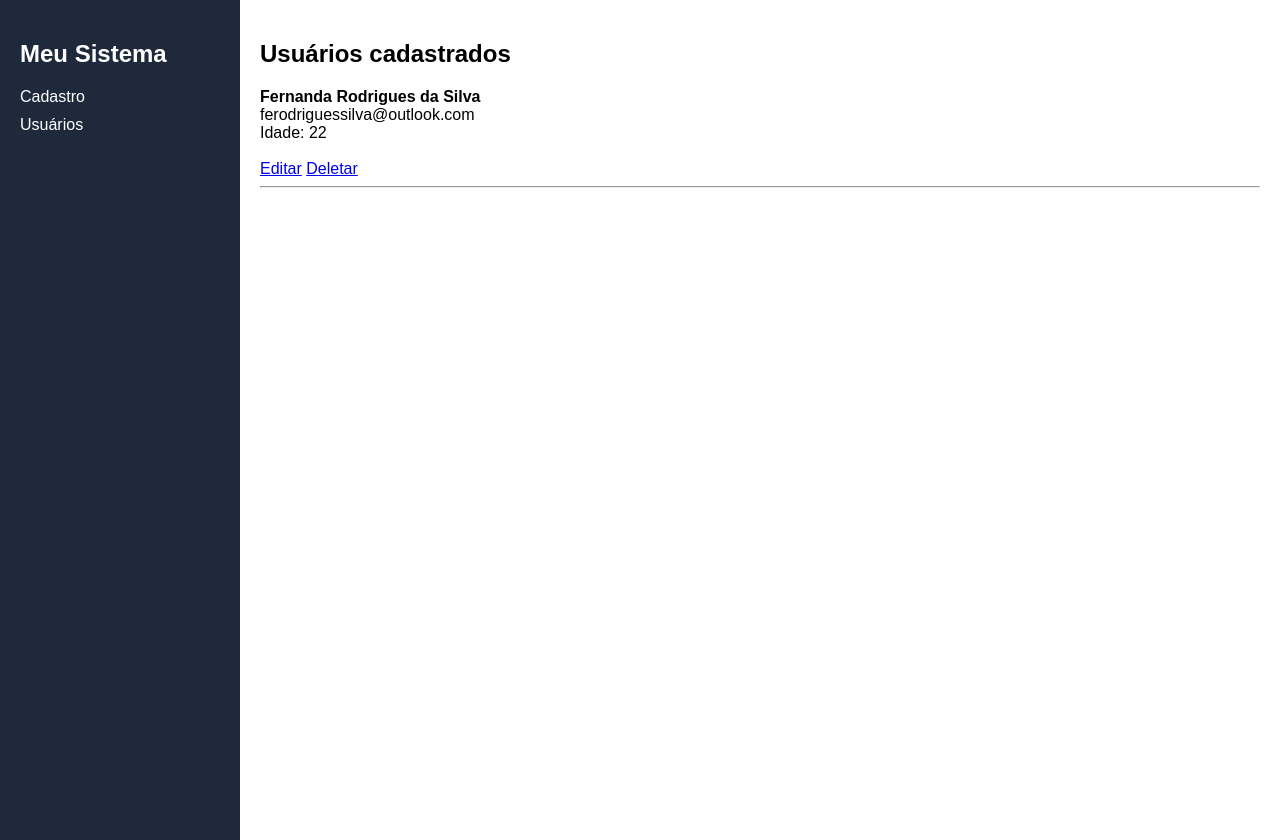
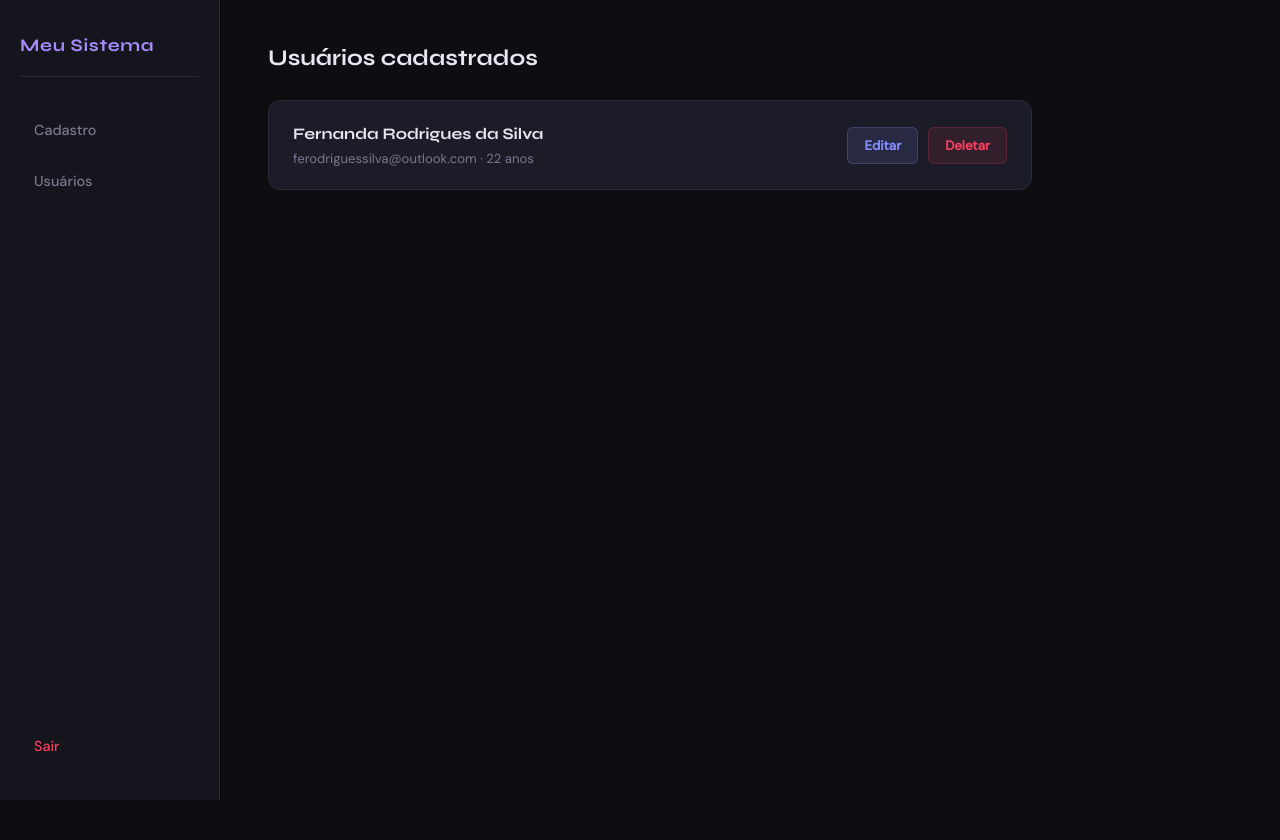
Before and after one commit to silvarodnanda-rgb/crud-usuarios, a Flask app: page /usuarios in a window 1280 px wide. After the commit the page ends 800 px from the top, so only its background shows below. Run offline with Flask 3, Linux system fonts and the light colour scheme; a user stored in the database is signed in; data comes from the database, SQL or seed files in the repository; both versions use the stored data as it was after the commit.

Commit message:
adiciona botão sair, mensagem de lista vazia e padroniza titulos

```diff
--- a/static/css/style.css
+++ b/static/css/style.css
@@ -1,69 +1,298 @@
-.login-box {
-    width: 350px;
-    margin: 100px auto;
-    padding: 3opx;
-    border-radius: 10px;
-    box-shadow: 0 0 10px rgba(0,0,0,0.1);
+@import url('https://fonts.googleapis.com/css2?family=Syne:wght@400;600;700&family=DM+Sans:wght@300;400;500&display=swap');
 
+:root {
+  --bg:        #0d0d12;
+  --surface:   #15151e;
+  --card:      #1c1c28;
+  --border:    #2a2a3a;
+  --purple:    #7c3aed;
+  --purple-light: #a78bfa;
+  --purple-glow: rgba(124, 58, 237, 0.25);
+  --text:      #e8e6f0;
+  --muted:     #7a7890;
+  --success:   #22c55e;
+  --info:      #818cf8;
+  --danger:    #f43f5e;
+  --warning:   #f59e0b;
 }
 
+*, *::before, *::after { box-sizing: border-box; margin: 0; padding: 0; }
+
 body {
-    margin: 0;
-    font-family: Arial, sans-serif;
+  background: var(--bg);
+  color: var(--text);
+  font-family: 'DM Sans', sans-serif;
+  font-size: 15px;
+  line-height: 1.6;
+  min-height: 100vh;
 }
 
 .layout {
-    display: flex;
+  display: flex;
+  min-height: 100vh;
 }
 
 .sidebar {
-    width: 200px;
-    background: #1e293b;
-    color: white;
-    height: 100vh;
-    padding: 20px;
+  width: 220px;
+  background: var(--surface);
+  border-right: 1px solid var(--border);
+  padding: 32px 20px;
+  display: flex;
+  flex-direction: column;
+  gap: 8px;
+  position: sticky;
+  top: 0;
+  height: 100vh;
+}
+
+.sidebar h2 {
+  font-family: 'Syne', sans-serif;
+  font-size: 1.1rem;
+  font-weight: 700;
+  color: var(--purple-light);
+  letter-spacing: 0.04em;
+  margin-bottom: 24px;
+  padding-bottom: 16px;
+  border-bottom: 1px solid var(--border);
 }
 
 .sidebar a {
-    display: block;
-    color: white;
-    margin: 10px 0;
-    text-decoration: none;
+  display: flex;
+  align-items: center;
+  gap: 10px;
+  color: var(--muted);
+  text-decoration: none;
+  padding: 10px 14px;
+  border-radius: 8px;
+  font-size: 0.9rem;
+  font-weight: 500;
+  transition: all 0.2s ease;
+}
+
+.sidebar a:hover {
+  background: var(--purple-glow);
+  color: var(--purple-light);
 }
 
 .conteudo {
-    flex: 1;
-    padding: 20px;
+  flex: 1;
+  padding: 40px 48px;
+  max-width: 860px;
 }
 
-input, button {
-    display: block;
-    margin: 10px 0;
-    padding: 8px;
+h1, h2 {
+  font-family: 'Syne', sans-serif;
+  font-weight: 700;
+  color: var(--text);
+  margin-bottom: 24px;
 }
 
-/* ALERTAS */
+h1 { font-size: 1.8rem; }
+h2 { font-size: 1.4rem; }
+
+.login-box {
+  width: 380px;
+  margin: 80px auto;
+  background: var(--card);
+  border: 1px solid var(--border);
+  border-radius: 16px;
+  padding: 40px 36px;
+  box-shadow: 0 0 60px var(--purple-glow);
+}
+
+.login-box h1 {
+  text-align: center;
+  font-size: 1.5rem;
+  margin-bottom: 8px;
+}
+
+.login-box p.subtitle {
+  text-align: center;
+  color: var(--muted);
+  font-size: 0.85rem;
+  margin-bottom: 28px;
+}
+
+input[type="text"],
+input[type="email"],
+input[type="number"],
+input[type="password"] {
+  display: block;
+  width: 100%;
+  padding: 11px 14px;
+  margin: 10px 0;
+  background: var(--surface);
+  border: 1px solid var(--border);
+  border-radius: 8px;
+  color: var(--text);
+  font-family: 'DM Sans', sans-serif;
+  font-size: 0.9rem;
+  outline: none;
+  transition: border-color 0.2s, box-shadow 0.2s;
+}
+
+input:focus {
+  border-color: var(--purple);
+  box-shadow: 0 0 0 3px var(--purple-glow);
+}
+
+input::placeholder { color: var(--muted); }
+
+label {
+  display: block;
+  font-size: 0.8rem;
+  font-weight: 500;
+  color: var(--muted);
+  margin-top: 12px;
+  text-transform: uppercase;
+  letter-spacing: 0.06em;
+}
+
+button,
+a.btn {
+  display: inline-block;
+  padding: 11px 22px;
+  border-radius: 8px;
+  font-family: 'DM Sans', sans-serif;
+  font-size: 0.9rem;
+  font-weight: 600;
+  cursor: pointer;
+  text-decoration: none;
+  transition: all 0.2s ease;
+  border: none;
+}
+
+button[type="submit"],
+.btn-primary {
+  background: var(--purple);
+  color: #fff;
+  width: 100%;
+  margin-top: 20px;
+}
+
+button[type="submit"]:hover,
+.btn-primary:hover {
+  background: #6d28d9;
+  box-shadow: 0 4px 20px var(--purple-glow);
+  transform: translateY(-1px);
+}
+
+.btn-secondary {
+  background: var(--surface);
+  color: var(--muted);
+  border: 1px solid var(--border);
+  margin-top: 10px;
+}
+
+.btn-secondary:hover {
+  color: var(--text);
+  border-color: var(--purple);
+}
+
+.usuario {
+  background: var(--card);
+  border: 1px solid var(--border);
+  border-radius: 12px;
+  padding: 20px 24px;
+  margin-bottom: 14px;
+  display: flex;
+  align-items: center;
+  justify-content: space-between;
+  transition: border-color 0.2s, box-shadow 0.2s;
+}
+
+.usuario:hover {
+  border-color: var(--purple);
+  box-shadow: 0 0 20px var(--purple-glow);
+}
+
+.usuario-info strong {
+  font-family: 'Syne', sans-serif;
+  font-size: 1rem;
+  color: var(--text);
+}
+
+.usuario-info span {
+  display: block;
+  font-size: 0.82rem;
+  color: var(--muted);
+  margin-top: 2px;
+}
+
+.usuario-acoes {
+  display: flex;
+  gap: 10px;
+}
+
+.usuario-acoes a {
+  padding: 7px 16px;
+  border-radius: 6px;
+  font-size: 0.82rem;
+  font-weight: 600;
+  text-decoration: none;
+  transition: all 0.2s;
+}
+
+.btn-editar {
+  background: rgba(129, 140, 248, 0.12);
+  color: var(--info);
+  border: 1px solid rgba(129, 140, 248, 0.25);
+}
+
+.btn-editar:hover {
+  background: rgba(129, 140, 248, 0.25);
+}
+
+.btn-deletar {
+  background: rgba(244, 63, 94, 0.1);
+  color: var(--danger);
+  border: 1px solid rgba(244, 63, 94, 0.2);
+}
+
+.btn-deletar:hover {
+  background: rgba(244, 63, 94, 0.2);
+}
+
+.form-card {
+  background: var(--card);
+  border: 1px solid var(--border);
+  border-radius: 14px;
+  padding: 32px;
+  max-width: 480px;
+  box-shadow: 0 0 40px var(--purple-glow);
+}
+
+.form-card button[type="submit"] {
+  width: auto;
+  min-width: 160px;
+}
 
 .alerta {
-    padding: 10px;
-    margin-bottom: 15px;
-    color: white;
-    border-radius: 5px;
-    transition: opacity 0.5s ease;
+  padding: 12px 18px;
+  margin-bottom: 20px;
+  border-radius: 8px;
+  font-size: 0.88rem;
+  font-weight: 500;
+  transition: opacity 0.5s ease;
 }
 
-.alerta.cadastro {
-    background: #22c55e;
+.alerta.cadastro { background: rgba(34,197,94,0.15); color: var(--success); border: 1px solid rgba(34,197,94,0.3); }
+.alerta.editar   { background: rgba(129,140,248,0.15); color: var(--info); border: 1px solid rgba(129,140,248,0.3); }
+.alerta.deletar  { background: rgba(244,63,94,0.12); color: var(--danger); border: 1px solid rgba(244,63,94,0.25); }
+.alerta.erro     { background: rgba(245,158,11,0.12); color: var(--warning); border: 1px solid rgba(245,158,11,0.25); }
+
+hr {
+  border: none;
+  border-top: 1px solid var(--border);
+  margin: 4px 0;
 }
 
-.alerta.editar {
-    background: #3b82f6;
+.sidebar a.sair {
+  color: #f43f5e;
+  margin-top: auto;
 }
 
-.alerta.deletar {
-    background: #ef4444;
+.sidebar a.sair:hover {
+  background: rgba(244, 63, 94, 0.1);
+  color: #f43f5e;
 }
-
-.alerta.erro {
-    background: #f59e0b;
-}
--- a/templates/base.html
+++ b/templates/base.html
@@ -1,6 +1,7 @@
 <!DOCTYPE html>
-<html>
+<html lang="pt-br">
 <head>
+    <meta charset="UTF-8">
     <title>Meu Sistema</title>
     <link rel="stylesheet" href="{{ url_for('static', filename='css/style.css') }}">
 </head>
@@ -12,13 +13,14 @@
         <h2>Meu Sistema</h2>
         <a href="/">Cadastro</a>
         <a href="/usuarios">Usuários</a>
+        <a href="/logout" class="sair">Sair</a>
     </div>
 
     <div class="conteudo">
 
         {% with mensagens = get_flashed_messages(with_categories=true) %}
           {% for categoria, msg in mensagens %}
-            <div class="alerta" {{ categoria }}>{{ msg }}</div>
+            <div class="alerta {{ categoria }}">{{ msg }}</div>
           {% endfor %}
         {% endwith %}
 
--- a/templates/usuarios.html
+++ b/templates/usuarios.html
@@ -2,19 +2,18 @@
 <html lang="pt-br">
 <head>
     <meta charset="UTF-8">
-    <title>Usuários</title>
-
+    <title>Meu Sistema | Usuários</title>
     <link rel="stylesheet" href="{{ url_for('static', filename='css/style.css') }}">
 </head>
 <body>
 
 <div class="layout">
 
-
     <div class="sidebar">
         <h2>Meu Sistema</h2>
         <a href="/">Cadastro</a>
         <a href="/usuarios">Usuários</a>
+        <a href="/logout" class="sair">Sair</a>
     </div>
 
     <div class="conteudo">
@@ -30,20 +29,25 @@
           {% endif %}
         {% endwith %}
 
+        {% if usuarios %}
             {% for u in usuarios %}
                 <div class="usuario">
-                <strong>{{ u.nome }}</strong><br>
-                {{ u.email }}<br>
-                Idade: {{ u.idade }}<br><br>
-
-                <a href="/editar/{{ u.id }}">Editar</a>
-                <a href="/deletar/{{ u.id }}"
+                    <div class="usuario-info">
+                        <strong>{{ u.nome }}</strong>
+                        <span>{{ u.email }} · {{ u.idade }} anos</span>
+                    </div>
+                    <div class="usuario-acoes">
+                        <a href="/editar/{{ u.id }}" class="btn-editar">Editar</a>
+                        <a href="/deletar/{{ u.id }}" class="btn-deletar"
                            onclick="return confirm('Tem certeza que deseja deletar?')">
                            Deletar
                         </a>
                     </div>
-            <hr>
+                </div>
             {% endfor %}
+        {% else %}
+            <p style="color: var(--muted); margin-top: 20px;">Nenhum usuário cadastrado ainda.</p>
+        {% endif %}
 
     </div>
 
```
Also changed, not shown: instance/usuarios.db. Lines whose indentation alone changed are shown as unchanged.
